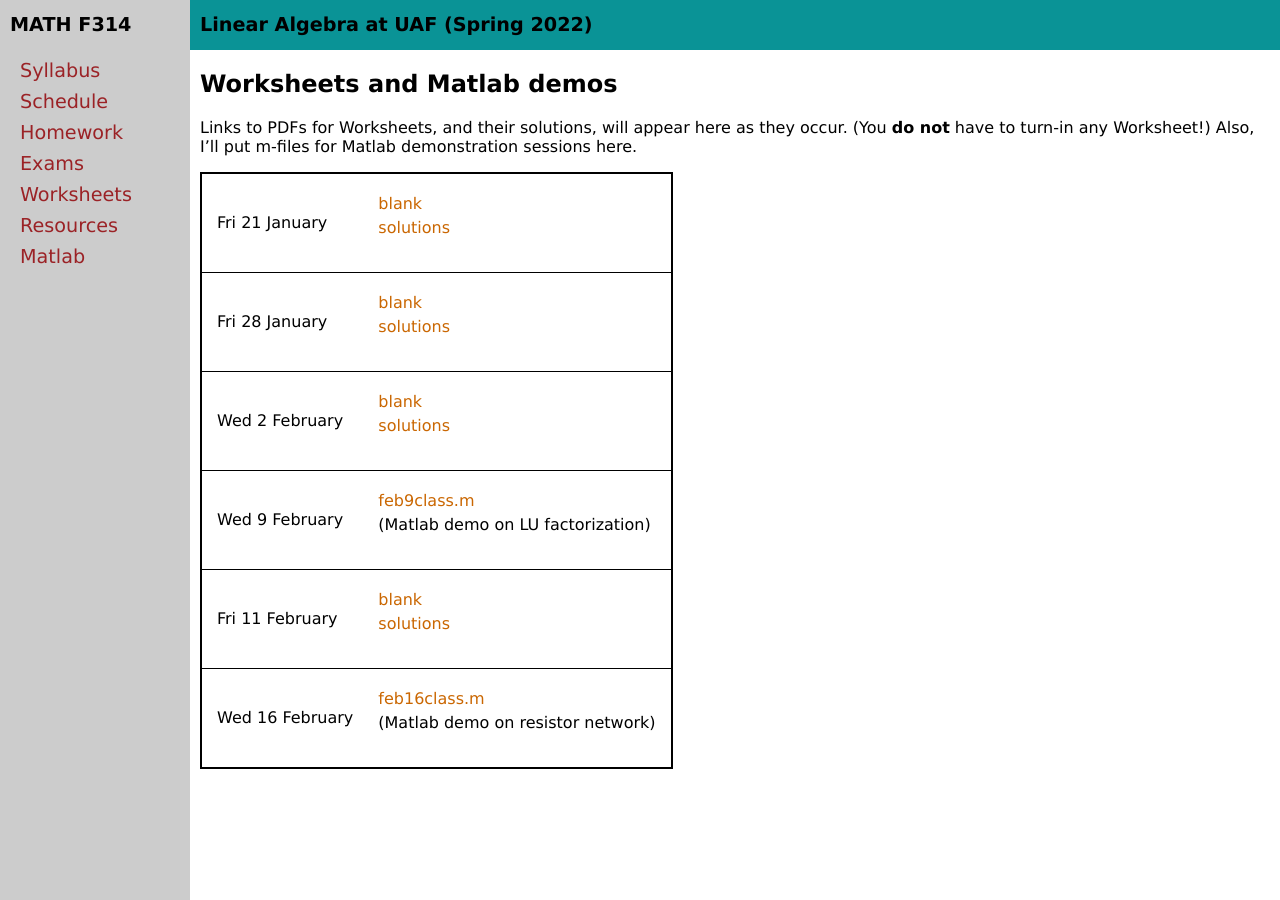
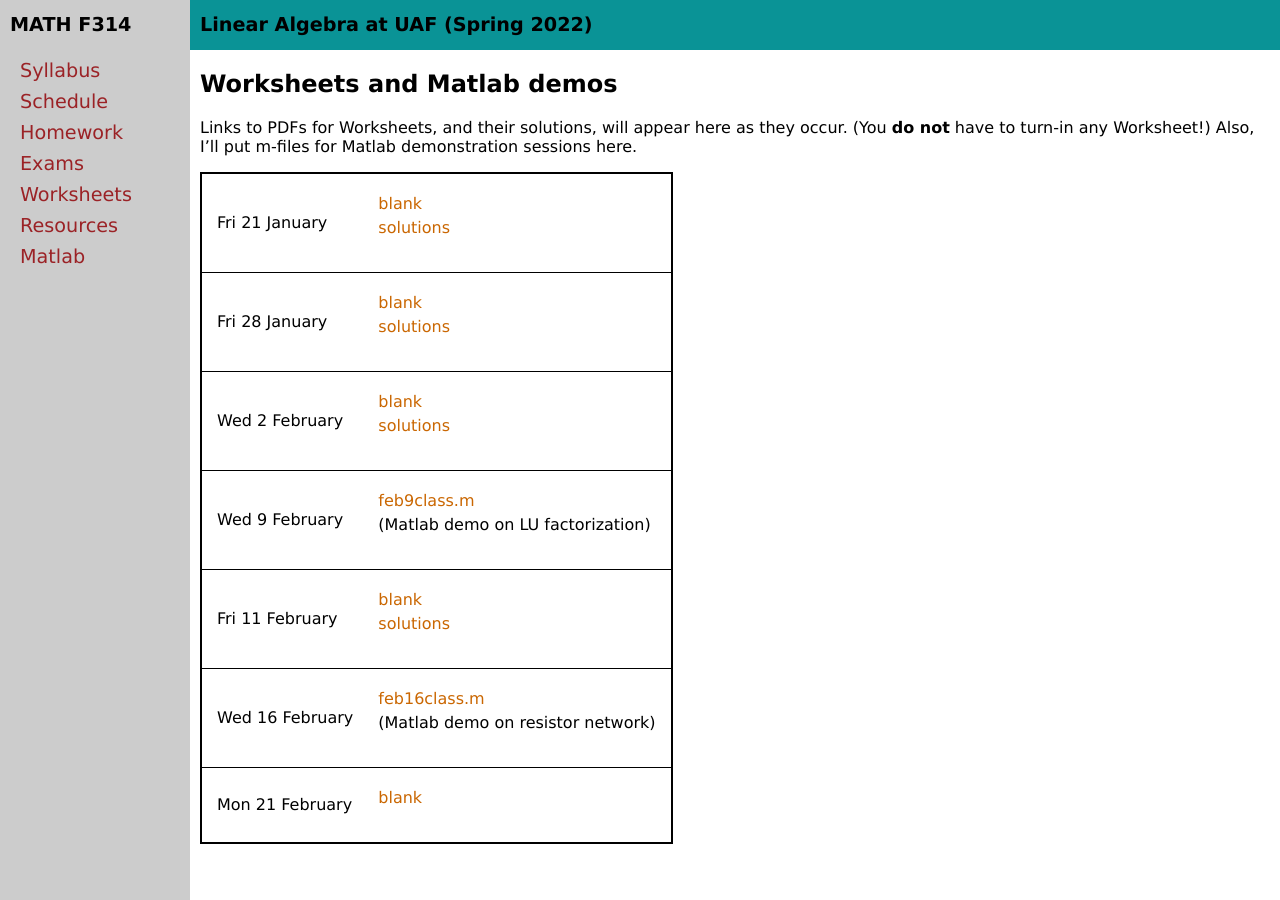
Before and after one commit to bueler/math314, a Jekyll site: the page built from worksheets.md, in a window 1280 px wide. Built offline with Jekyll 4.4.1, drawn with Linux system fonts in a browser that asks for light colours.

Commit message:
Worksheet for today.

```diff
--- a/_data/worksheets.yml
+++ b/_data/worksheets.yml
@@ -19,3 +19,6 @@ worksheets:
 - name: Wed 16 February
   file: feb16class.m
   description: Matlab demo on resistor network
+- name: Mon 21 February
+  blank: 21feb.pdf
+  #solutions: 21feb-solns.pdf
```
Also changed, not shown: 2 other files.
